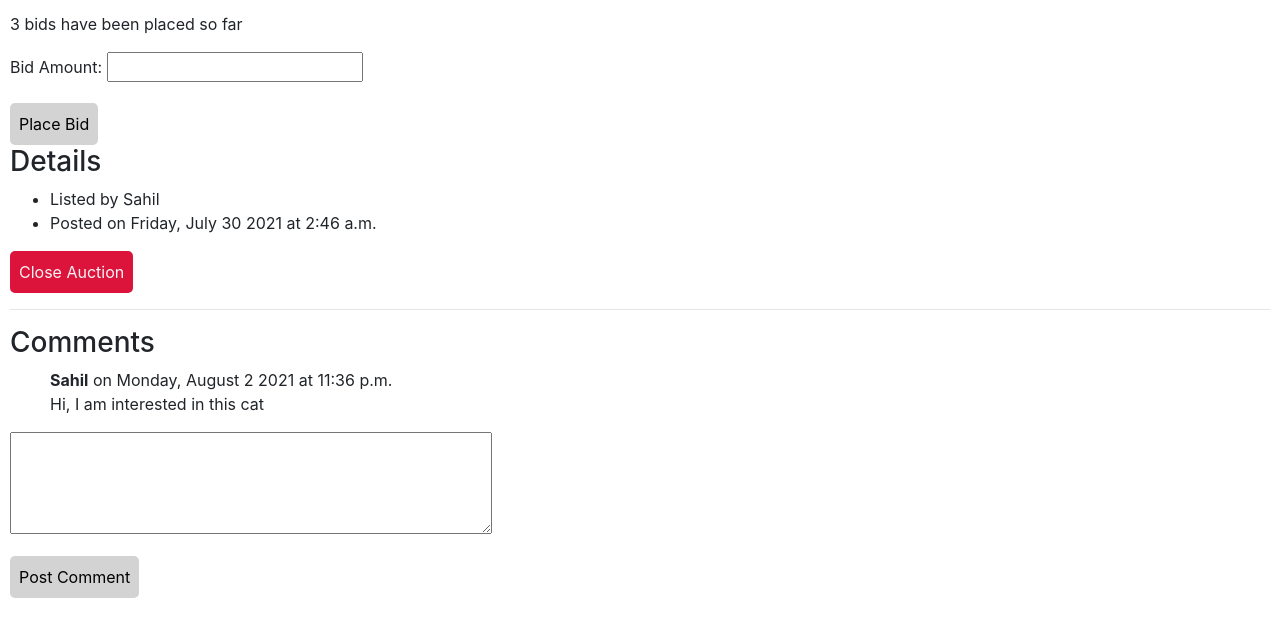
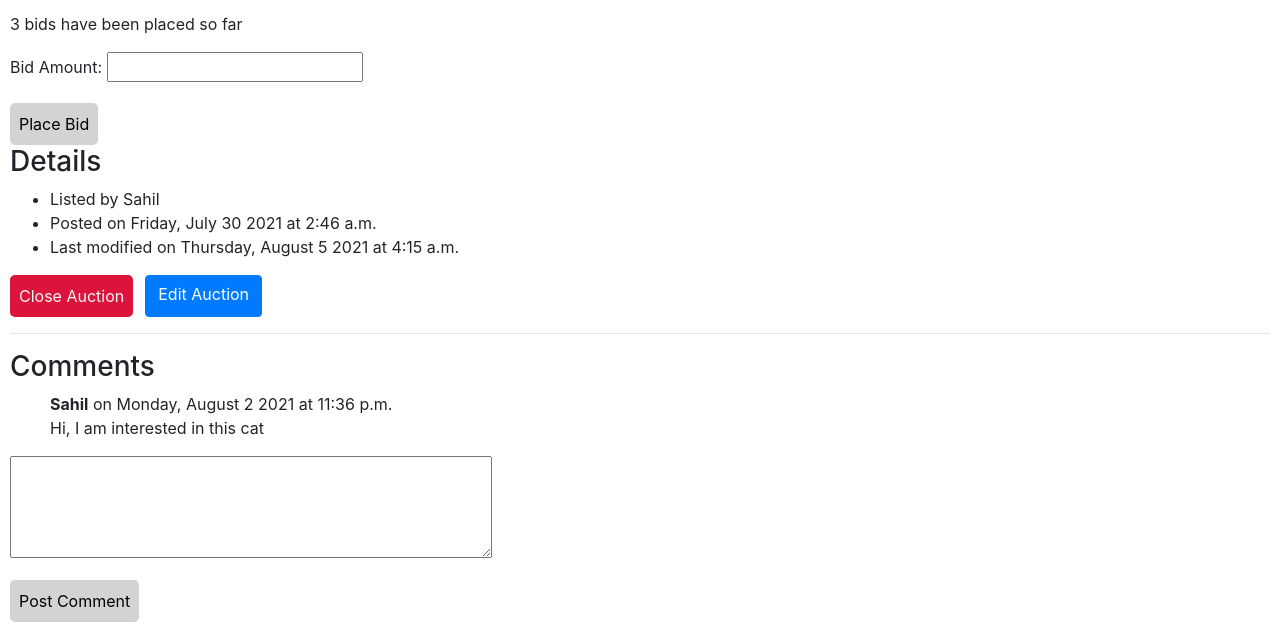
Before and after one commit to sahilumrotkar/commerce, a Django app: page /auction/5 in a window 1280 px wide. Shown: the part 677-1309 px from the top of the page. Before the commit the page ends 1275 px from the top, so only its background shows below. Run offline with Django 3.2, Linux system fonts and the light colour scheme; a user stored in the database is signed in; data comes from the database, SQL or seed files in the repository; both versions use the stored data as it was after the commit; some libraries are stand-ins or nearby versions.

Commit message:
Added auction edit functionality, set default image for auction items.

```diff
--- a/auctions/models.py
+++ b/auctions/models.py
@@ -35,8 +35,7 @@ class AuctionItem(models.Model):
     current_price = models.DecimalField(max_digits=8, decimal_places=2)
     item_image = models.ImageField(
         upload_to=get_image_path,
-        blank=True,
-        null=True
+        default='default.png'
     )
     category = models.ForeignKey(
         Category,
@@ -61,6 +60,7 @@ class AuctionItem(models.Model):
     # TODO: Add code to controller to display creation date in user's timezone
     creation_date = models.DateTimeField(auto_now_add=True)
     closing_date = models.DateTimeField(blank=True, null=True)
+    last_modified = models.DateTimeField(auto_now=True)
 
     def __str__(self):
         return f"Item: {self.title} listed by {self.creator.username}"
--- a/auctions/templates/auctions/auction_view.html
+++ b/auctions/templates/auctions/auction_view.html
@@ -72,20 +72,29 @@
 <ul>
     <li>Listed by {{ auction_item.creator.username }}</li>
     <li>Posted on {{ auction_item.creation_date|date:"l, F j Y" }} at {{ auction_item.creation_date|time }}</li>
+    <li>Last modified on {{ auction_item.last_modified|date:"l, F j Y" }} at {{ auction_item.last_modified|time }}</li>
     {% if auction_item.is_active is False %}
     <li>Closed on {{ auction_item.closing_date|date:"l, F j Y"}} at {{ auction_item.closing_date|time }}</li>
     {% endif %}
 </ul>
 
-<!-- TODO: -->
+<div style="display: flex; flex-direction: row;">
     {% if auction_item.is_active is True and user == auction_item.creator and auction_item.bids.count > 0 %}
     <form action="{% url 'close_auction' auction_item.id %}" method="post">
         {% csrf_token %}
         <input
-        style="color: whitesmoke; border-color: crimson; background-color: crimson; border-style: solid; padding: 7px; border-radius: 5px;"
+            style="color: whitesmoke; border-color: crimson; background-color: crimson; border-style: solid; padding: 7px; border-radius: 5px; margin-right: 12px;"
             type="submit" value="Close Auction">
     </form>
     {% endif %}
+
+    {% if user == auction_item.creator %}
+
+    <a href="{% url 'update_auction_item' auction_item.id %}" class="btn btn-primary">Edit
+        Auction</a>
+
+    {% endif %}
+</div>
 
 <hr>
 <h3>Comments</h3>
--- a/auctions/urls.py
+++ b/auctions/urls.py
@@ -20,5 +20,7 @@ urlpatterns = [
          views.update_watchlist, name='update_watchlist'),
     path("<int:user_id>/watchlist", views.watchlist_view, name='watchlist_view'),
     path("close_auction/<int:auction_id>",
-         views.close_auction, name='close_auction')
+         views.close_auction, name='close_auction'),
+    path("auction/<int:auction_id>/update",
+         views.update_auction_item, name='update_auction_item')
 ] + static(settings.MEDIA_URL, document_root=settings.MEDIA_ROOT)
--- a/auctions/views.py
+++ b/auctions/views.py
@@ -7,24 +7,39 @@ from django.shortcuts import render
 from django.urls import reverse
 from django.forms import ModelForm, widgets, Textarea
 from django.contrib.auth.decorators import login_required
+from django.core.exceptions import ObjectDoesNotExist
 
 from .models import User, AuctionItem, Comment, Category, Bid
 from datetime import datetime
 
 
 class AuctionItemForm(ModelForm):
+
+    def __init__(self, *args, **kwargs):
+        self.has_bids = kwargs.pop('has_bids', None)
+        super(AuctionItemForm, self).__init__(*args, **kwargs)
+        if self.has_bids is not None and self.has_bids == 1:
+            del self.fields['current_price']
+
     class Meta:
         model = AuctionItem
         exclude = ['creator', 'is_active', 'winner',
                    'creation_date', 'closing_date']
-        # widgets = {
-        #     'item_image': widgets.Input(attrs={
-        #         'type': "file",
-        #         'name': "item_image",
-        #         'accept': "image/*",
-        #         'style': "border-style: solid; padding: 7px; border-radius: 5px;"
-        #     })
-        # }
+
+
+# def create_edit_auction_item_form(has_bids=True):
+
+#     class EditAuctionItemForm(ModelForm):
+
+#         class Meta:
+#             model = AuctionItem
+#             exclude = ['creator', 'is_active', 'winner',
+#                        'creation_date', 'closing_date']
+
+#             if has_bids:
+#                 exclude.append('current_price')
+
+#     return EditAuctionItemForm
 
 
 class BidForm(ModelForm):
@@ -336,3 +351,49 @@ def close_auction(request, auction_id):
     else:
         # TODO: render forbidden template
         pass
+
+
+def update_auction_item(request, auction_id):
+
+    try:
+        auction_item = AuctionItem.objects.get(pk=auction_id)
+    except ObjectDoesNotExist:
+        # render does not exist template
+        pass
+
+    has_bids = 1 if auction_item.bids.count() > 0 else 0
+
+    if request.method == 'POST':
+
+        auction_item_form = AuctionItemForm(
+            request.POST, request.FILES, instance=auction_item, has_bids=has_bids)
+
+        if auction_item_form.is_valid():
+
+            auction_item_form.save()
+
+            return render(request, "auctions/auction_view.html", {
+                'auction_item': auction_item,
+                'bid_form': BidForm(),
+                'total_bids': auction_item.bids.count(),
+                'comment_form': CommentForm(),
+                'success_message': "Auction has been updated successfully"
+            })
+
+        else:
+            return render(request, "auctions/update_auction.html", {
+                'auction_item': auction_item,
+                'auction_item_form': auction_item_form,
+                'title': f"Error Updating {auction_item.title}"
+            })
+
+    else:
+
+        auction_item_form = AuctionItemForm(
+            instance=auction_item, has_bids=has_bids)
+
+        return render(request, "auctions/update_auction.html", {
+            'auction_item': auction_item,
+            'auction_item_form': auction_item_form,
+            'title': f"Update {auction_item.title}"
+        })
```
Also changed, not shown: auctions/templates/auctions/update_auction.html (added, +17 -0 lines), auctions/migrations/0005_auctionitem_last_modified.py (added), auctions/migrations/0006_alter_auctionitem_item_image.py (added), auctions/migrations/0007_alter_auctionitem_item_image.py (added), db.sqlite3, uploads/Sahil/default.png (added), uploads/default.png (added). Lines whose indentation alone changed are shown as unchanged.
